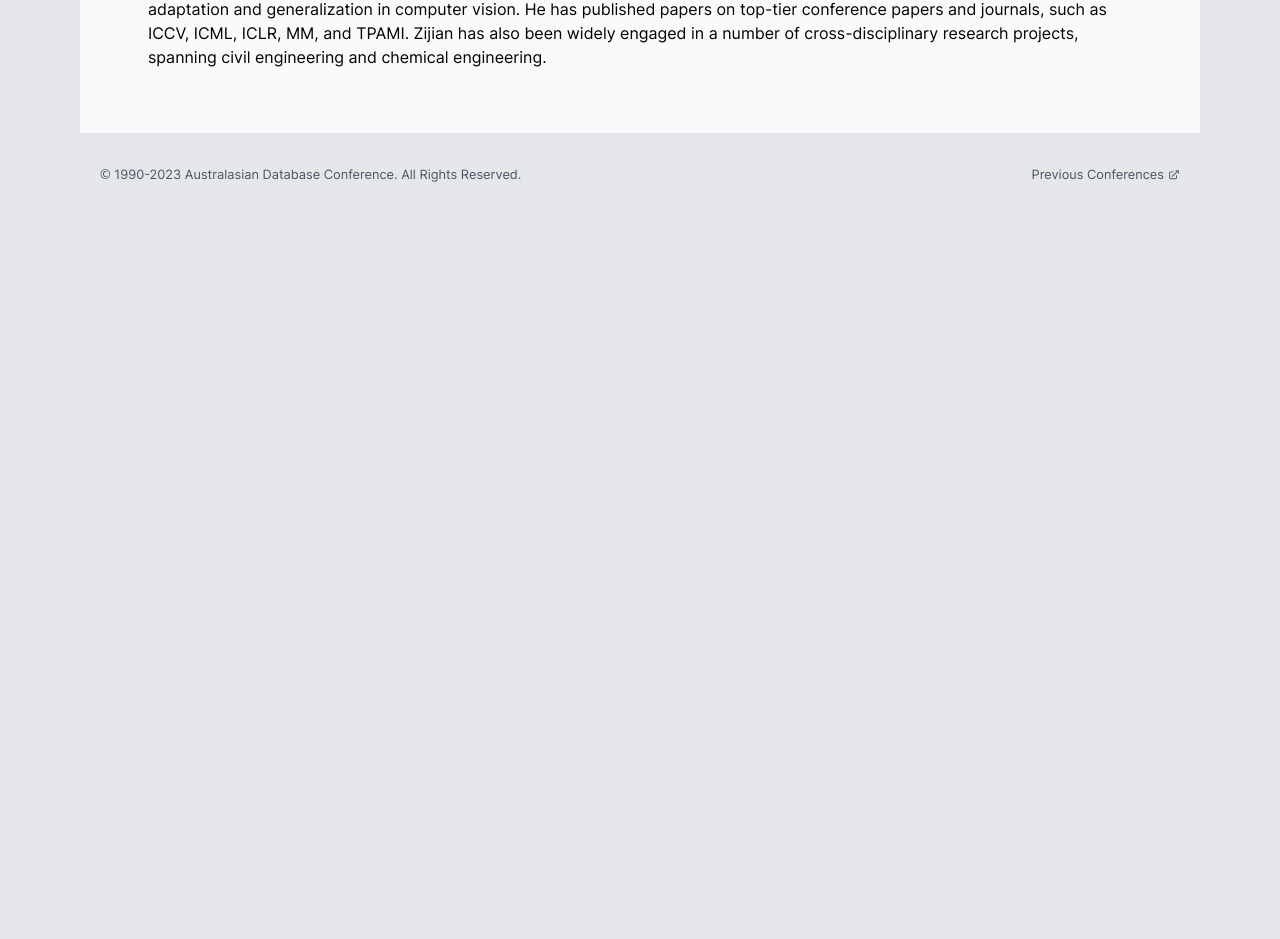
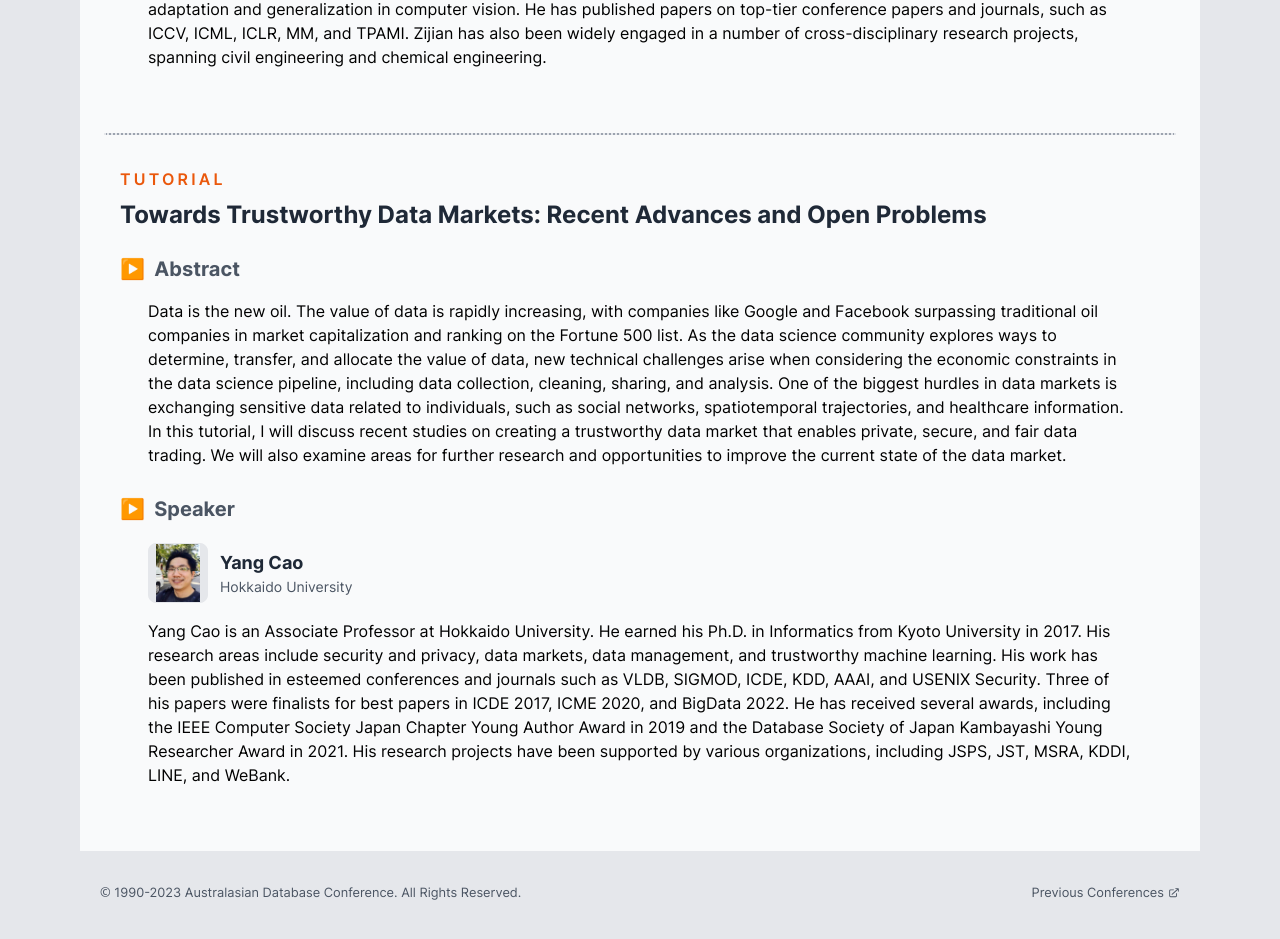
Before and after one commit to visatlas/adc2023, a Next.js app: page /program/tutorials in a window 1280 px wide. Shown: the part 1897-2836 px from the top of the page. Before the commit the page ends 2209 px from the top, so only its background shows below. Built offline with nearby package versions, Linux system fonts and the light colour scheme.

Commit message:
Update tutorial

```diff
--- a/src/pages/program/tutorials.tsx
+++ b/src/pages/program/tutorials.tsx
@@ -71,6 +71,29 @@ export default function Tutorials() {
           <p className="mt-4 px-0 md:px-7">Dr Xin Yu is a Senior Lecturer at the University of Queensland (UQ) and is an ARC DECRA fellow. Previously, he was a research fellow at the Australian National University (ANU). He received PhD degrees from Tsinghua University and the Australian National University, respectively. His research interests cover a wide range of topics in Computer Vision and Machine Learning. He has published more than 70 papers on top-tier conference papers and journals, such as CVPR, ECCV, NeurIPS, ICLR, TPAMI, and IJCV. He also received Best Paper Honorable Mention Award in WACV 2020, and his paper was nominated for the Best Paper Award in CVPR 2020. He is a recipient of Google Research Scholar Award in 2021. He also won several Challenge championships in the workshops of CVPR, ACCV, etc.</p>
           <p className="mt-4 px-0 md:px-7">Dr Liang Zheng is a Senior Lecturer and was an ARC DECRA Fellow in the Australian National University. He is best known for his contributions in object re-identification, where he and his collaborators designed widely used datasets and algorithms such as Market-1501 (ICCV 2015), part-based convolutional baseline (ECCV 2018), random erasing (AAAI 2020) and joint detection and embedding (ECCV 2020). His recent research interest is data-centric computer vision, aiming at analysing and improving data rather than models themselves. He is a leading organizer of the Vision Datasets Understanding workshop series and the DataCV challenge at CVPR and serves as an Area Chair for leading conferences such as CVPR, ICCV, ECCV and NeurIPS. He received the Outstanding Young Author (Paper) Award from IEEE Transactions on Circuits and Systems for Video Technology and was named one of AI&rsquo;s 10 to Watch by IEEE Intelligent Systems and Australia&rsquo;s Early Achievers by The Australian. He received his B.S degree (2010) and Ph.D degree (2015) both from Tsinghua University, China.</p>
           <p className="mt-4 px-0 md:px-7">Zijian Wang is a Postdoctoral Research Fellow at the University of Queensland (UQ). His PhD thesis is mainly on domain adaptation and generalization in computer vision. He has published papers on top-tier conference papers and journals, such as ICCV, ICML, ICLR, MM, and TPAMI. Zijian has also been widely engaged in a number of cross-disciplinary research projects, spanning civil engineering and chemical engineering.</p>
+
+
+          <div className="border-t-2 border-dotted mt-16 mb-8 bg-gray-400 mx-[-1em]"></div>
+          <p className="text-orange-600 uppercase tracking-[0.2em] mb-2 font-semibold">TUTORIAL</p>
+
+          <h3 className="font-bold text-2xl text-gray-800 mb-6">Towards Trustworthy Data Markets: Recent Advances and Open Problems</h3>
+          <h3 className="font-bold text-xl text-gray-600 mb-4">&#9654;&nbsp;&nbsp;Abstract</h3>
+          <p className="px-0 md:px-7">Data is the new oil. The value of data is rapidly increasing, with companies like Google and Facebook surpassing traditional oil companies in market capitalization and ranking on the Fortune 500 list. As the data science community explores ways to determine, transfer, and allocate the value of data, new technical challenges arise when considering the economic constraints in the data science pipeline, including data collection, cleaning, sharing, and analysis. One of the biggest hurdles in data markets is exchanging sensitive data related to individuals, such as social networks, spatiotemporal trajectories, and healthcare information. In this tutorial, I will discuss recent studies on creating a trustworthy data market that enables private, secure, and fair data trading. We will also examine areas for further research and opportunities to improve the current state of the data market.</p>
+          <h3 className="mt-7 font-bold text-xl text-gray-600 mb-5">&#9654;&nbsp;&nbsp;Speaker</h3>
+
+          <div className="px-0 md:px-7 flex gap-x-10 gap-y-5 flex-wrap">
+            <div className="flex w-[20em] sm:w-[25em]">
+              <a className="border rounded-lg overflow-hidden mr-3 min-w-[60px] min-h-[60px] w-[60px] h-[60px] bg-gray-200 flex justify-center" href="https://yangcao88.github.io/" target="_blank" rel="noreferrer">
+                <Image src={`/images/committee/yang-cao.jpg`} width={44.63} height={60} alt={``}/>
+              </a>
+              <div className="flex flex-col justify-center">
+                <span className="text-gray-800 font-bold text-lg">Yang Cao</span>
+                <span className="text-gray-600 text-sm">Hokkaido University</span>
+              </div>
+            </div>
+          </div>
+          <p className="mt-4 px-0 md:px-7">Yang Cao is an Associate Professor at Hokkaido University. He earned his Ph.D. in Informatics from Kyoto University in 2017. His research areas include security and privacy, data markets, data management, and trustworthy machine learning. His work has been published in esteemed conferences and journals such as VLDB, SIGMOD, ICDE, KDD, AAAI, and USENIX Security. Three of his papers were finalists for best papers in ICDE 2017, ICME 2020, and BigData 2022. He has received several awards, including the IEEE Computer Society Japan Chapter Young Author Award in 2019 and the Database Society of Japan Kambayashi Young Researcher Award in 2021. His research projects have been supported by various organizations, including JSPS, JST, MSRA, KDDI, LINE, and WeBank.</p>
+
         </article>
       </div>
     </Layout>
```
Also changed, not shown: public/images/committee/yang-cao.jpg (added).
